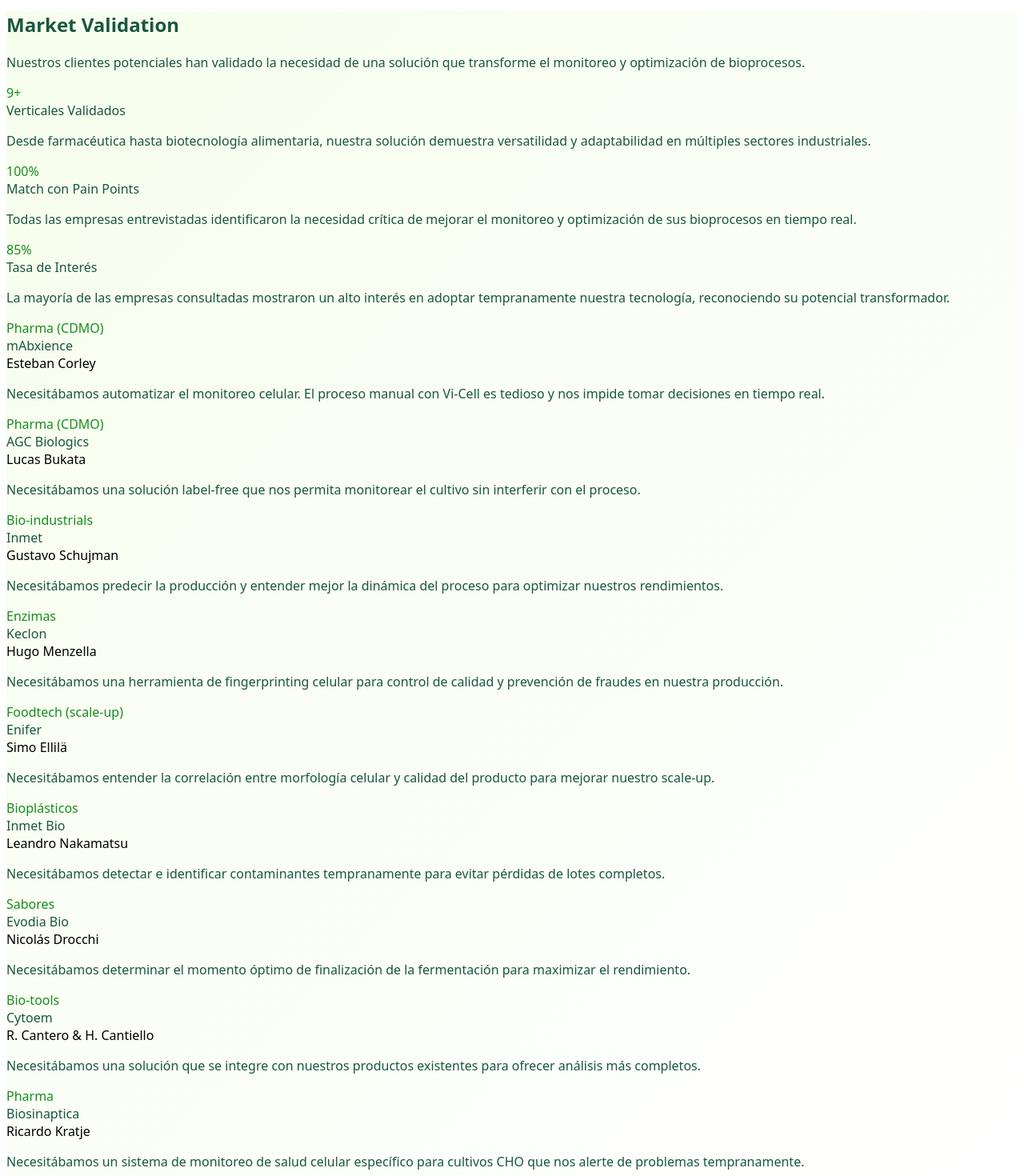
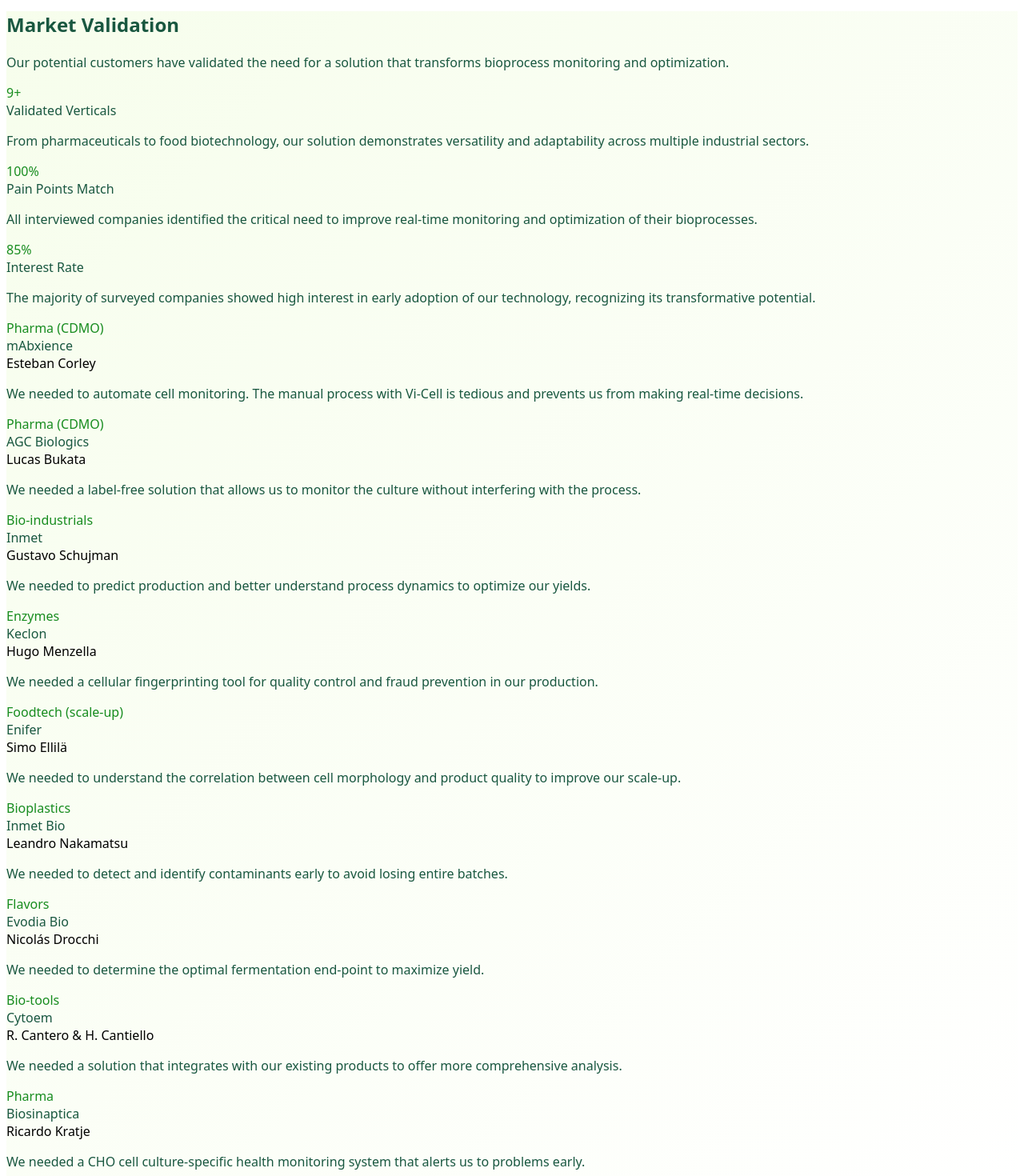
Before and after one commit to skopia-bio/landingpage, a React (Vite) app in the folder client/: page / in a window 1280 px wide. Shown: the part 2980-4450 px from the top of the page at 80% size. Built offline with nearby package versions, Linux system fonts and the light colour scheme; a web font is replaced by a local one.

Commit message:
in english

```diff
--- a/client/src/components/sections/benefits.tsx
+++ b/client/src/components/sections/benefits.tsx
@@ -13,55 +13,55 @@ export default function Benefits() {
       vertical: "Pharma (CDMO)",
       company: "mAbxience",
       contact: "Esteban Corley",
-      insight: "Necesitábamos automatizar el monitoreo celular. El proceso manual con Vi-Cell es tedioso y nos impide tomar decisiones en tiempo real."
+      insight: "We needed to automate cell monitoring. The manual process with Vi-Cell is tedious and prevents us from making real-time decisions."
     },
     {
       vertical: "Pharma (CDMO)",
       company: "AGC Biologics",
       contact: "Lucas Bukata",
-      insight: "Necesitábamos una solución label-free que nos permita monitorear el cultivo sin interferir con el proceso."
+      insight: "We needed a label-free solution that allows us to monitor the culture without interfering with the process."
     },
     {
       vertical: "Bio-industrials",
       company: "Inmet",
       contact: "Gustavo Schujman",
-      insight: "Necesitábamos predecir la producción y entender mejor la dinámica del proceso para optimizar nuestros rendimientos."
+      insight: "We needed to predict production and better understand process dynamics to optimize our yields."
     },
     {
-      vertical: "Enzimas",
+      vertical: "Enzymes",
       company: "Keclon",
       contact: "Hugo Menzella",
-      insight: "Necesitábamos una herramienta de fingerprinting celular para control de calidad y prevención de fraudes en nuestra producción."
+      insight: "We needed a cellular fingerprinting tool for quality control and fraud prevention in our production."
     },
     {
       vertical: "Foodtech (scale-up)",
       company: "Enifer",
       contact: "Simo Ellilä",
-      insight: "Necesitábamos entender la correlación entre morfología celular y calidad del producto para mejorar nuestro scale-up."
+      insight: "We needed to understand the correlation between cell morphology and product quality to improve our scale-up."
     },
     {
-      vertical: "Bioplásticos",
+      vertical: "Bioplastics",
       company: "Inmet Bio",
       contact: "Leandro Nakamatsu",
-      insight: "Necesitábamos detectar e identificar contaminantes tempranamente para evitar pérdidas de lotes completos."
+      insight: "We needed to detect and identify contaminants early to avoid losing entire batches."
     },
     {
-      vertical: "Sabores",
+      vertical: "Flavors",
       company: "Evodia Bio",
       contact: "Nicolás Drocchi",
-      insight: "Necesitábamos determinar el momento óptimo de finalización de la fermentación para maximizar el rendimiento."
+      insight: "We needed to determine the optimal fermentation end-point to maximize yield."
     },
     {
       vertical: "Bio-tools",
       company: "Cytoem",
       contact: "R. Cantero & H. Cantiello",
-      insight: "Necesitábamos una solución que se integre con nuestros productos existentes para ofrecer análisis más completos."
+      insight: "We needed a solution that integrates with our existing products to offer more comprehensive analysis."
     },
     {
       vertical: "Pharma",
       company: "Biosinaptica",
       contact: "Ricardo Kratje",
-      insight: "Necesitábamos un sistema de monitoreo de salud celular específico para cultivos CHO que nos alerte de problemas tempranamente."
+      insight: "We needed a CHO cell culture-specific health monitoring system that alerts us to problems early."
     }
   ];
 
@@ -73,8 +73,8 @@ export default function Benefits() {
             Market Validation
           </h2>
           <p className="text-xl text-skopia-dark max-w-3xl mx-auto">
-            Nuestros clientes potenciales han validado la necesidad de una solución
-            que transforme el monitoreo y optimización de bioprocesos.
+            Our potential customers have validated the need for a solution
+            that transforms bioprocess monitoring and optimization.
           </p>
         </div>
 
@@ -82,24 +82,24 @@ export default function Benefits() {
           <Card className="bg-white rounded-xl shadow-lg">
             <CardContent className="p-8 text-center">
               <div className="text-4xl font-bold text-skopia-green mb-2">9+</div>
-              <div className="text-lg font-semibold text-skopia-dark mb-4">Verticales Validados</div>
-              <p className="text-skopia-dark text-justify">Desde farmacéutica hasta biotecnología alimentaria, nuestra solución demuestra versatilidad y adaptabilidad en múltiples sectores industriales.</p>
+              <div className="text-lg font-semibold text-skopia-dark mb-4">Validated Verticals</div>
+              <p className="text-skopia-dark text-justify">From pharmaceuticals to food biotechnology, our solution demonstrates versatility and adaptability across multiple industrial sectors.</p>
             </CardContent>
           </Card>
 
           <Card className="bg-white rounded-xl shadow-lg">
             <CardContent className="p-8 text-center">
               <div className="text-4xl font-bold text-skopia-green mb-2">100%</div>
-              <div className="text-lg font-semibold text-skopia-dark mb-4">Match con Pain Points</div>
-              <p className="text-skopia-dark text-justify">Todas las empresas entrevistadas identificaron la necesidad crítica de mejorar el monitoreo y optimización de sus bioprocesos en tiempo real.</p>
+              <div className="text-lg font-semibold text-skopia-dark mb-4">Pain Points Match</div>
+              <p className="text-skopia-dark text-justify">All interviewed companies identified the critical need to improve real-time monitoring and optimization of their bioprocesses.</p>
             </CardContent>
           </Card>
 
           <Card className="bg-white rounded-xl shadow-lg">
             <CardContent className="p-8 text-center">
               <div className="text-4xl font-bold text-skopia-green mb-2">85%</div>
-              <div className="text-lg font-semibold text-skopia-dark mb-4">Tasa de Interés</div>
-              <p className="text-skopia-dark text-justify">La mayoría de las empresas consultadas mostraron un alto interés en adoptar tempranamente nuestra tecnología, reconociendo su potencial transformador.</p>
+              <div className="text-lg font-semibold text-skopia-dark mb-4">Interest Rate</div>
+              <p className="text-skopia-dark text-justify">The majority of surveyed companies showed high interest in early adoption of our technology, recognizing its transformative potential.</p>
             </CardContent>
           </Card>
         </div>
```
